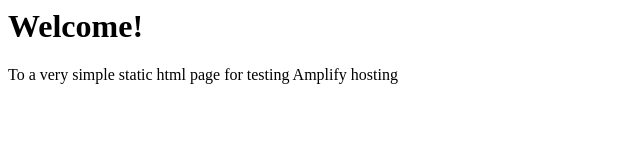
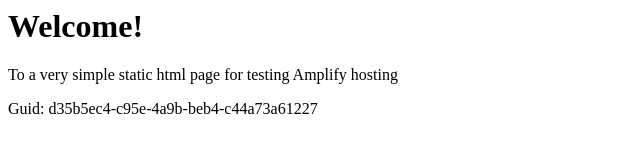
Before and after one commit to aws-aemilia-nrt/Github-PR-Commit-Integration-Test-DoNotTouch-GithubWebhookPreviewCanaryTest-v1-prod-ap-northeast-1, a website: page src/index.html in a window 1280 px wide. Shown: the whole page, without its empty margins (0-640 px from the left). Drawn offline with Linux system fonts and the light colour scheme.

Commit message:
commit from integ tests

```diff
--- a/src/index.html
+++ b/src/index.html
@@ -1,3 +1,5 @@
+
+
 <html lang="en">
 
 <head>
@@ -10,6 +12,6 @@
 <body>
     <h1>Welcome!</h1>
     <p>To a very simple static html page for testing Amplify hosting</p>
-</body>
+    <p>Guid: d35b5ec4-c95e-4a9b-beb4-c44a73a61227</p></body>
 
 </html>
```
